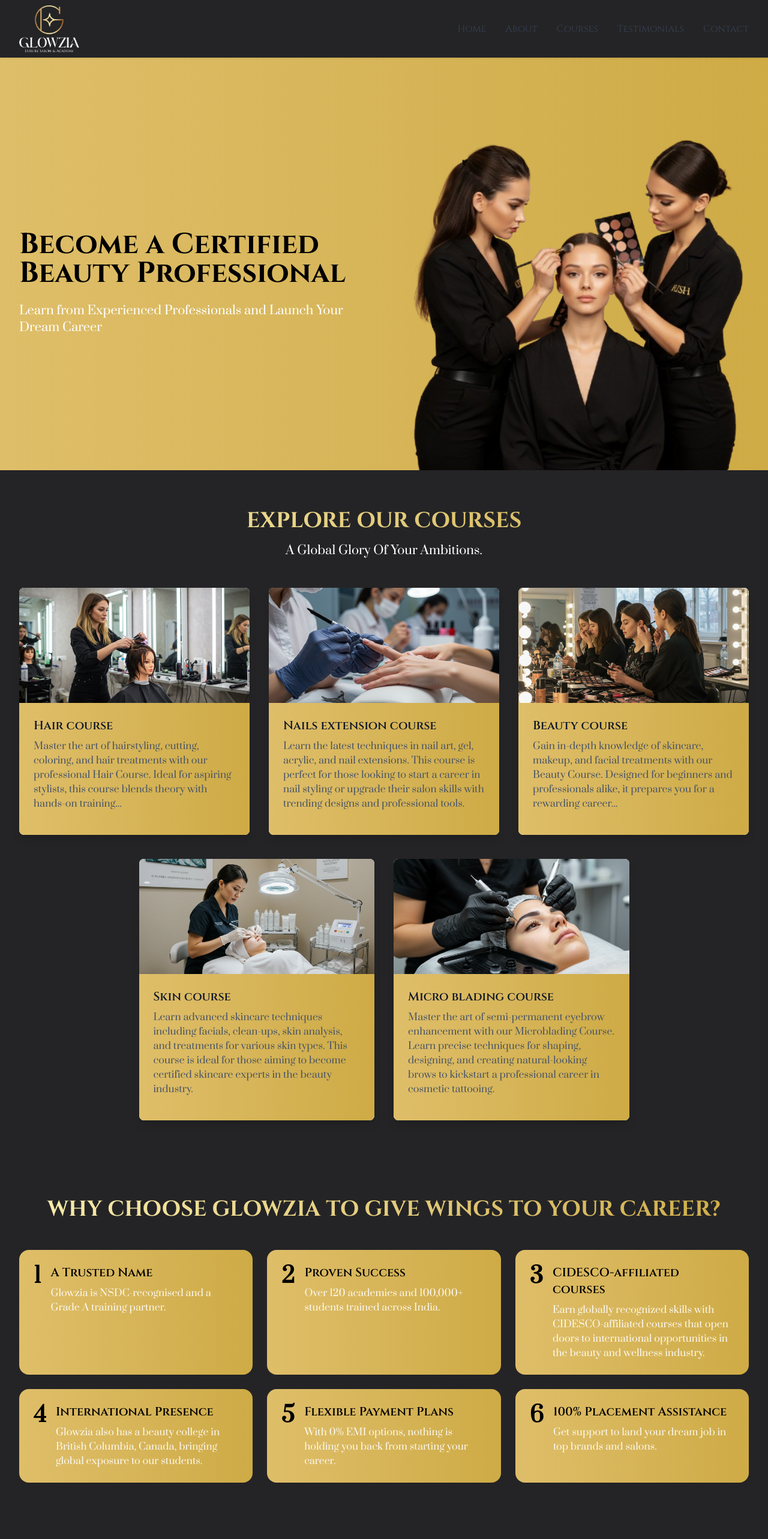
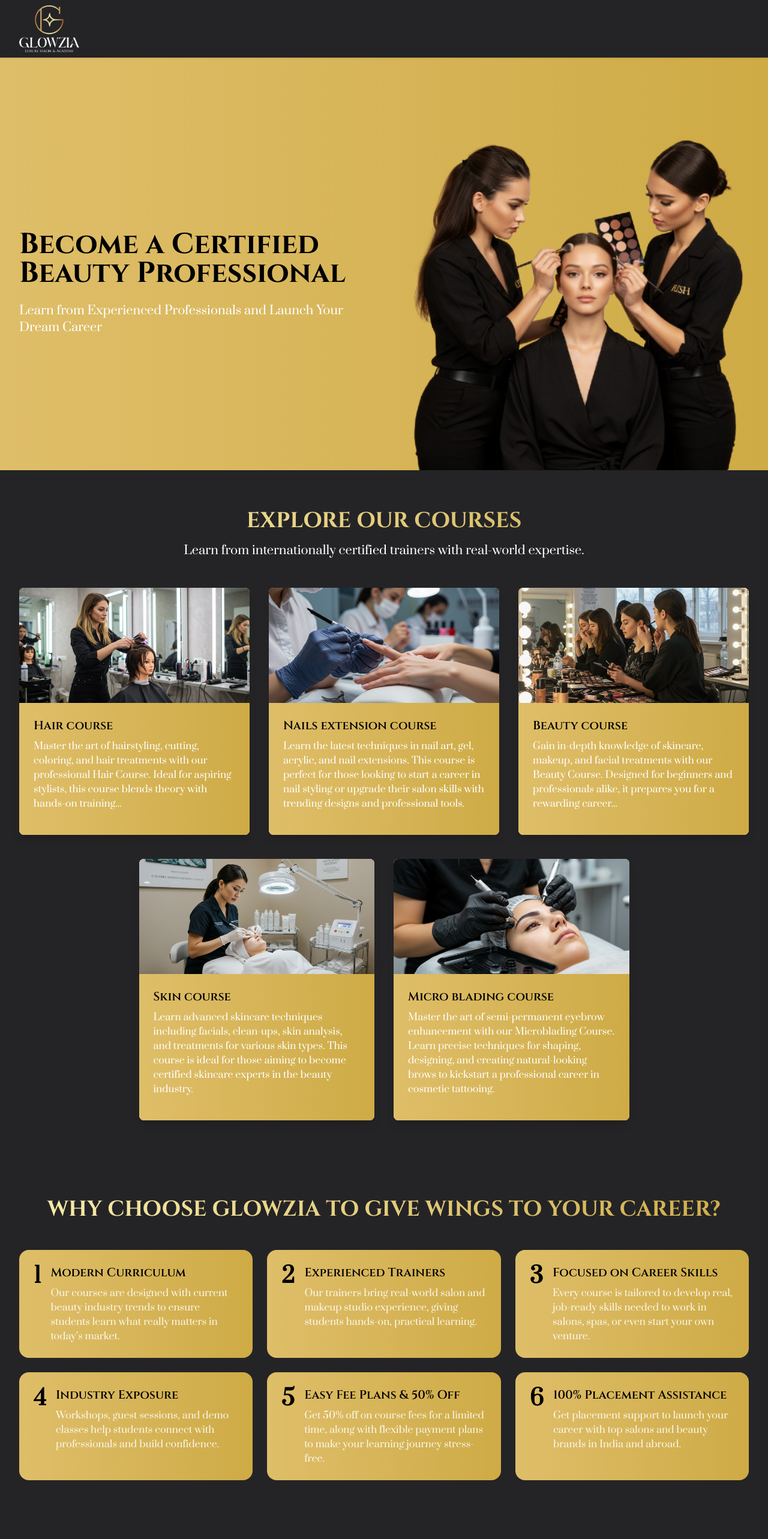
Before and after one commit to KrunalTrada321/glowzia, a Next.js app: page / in a window 1280 px wide. Shown: the top 2566 px of the page at 60% size. Built offline with nearby package versions, Linux system fonts and the light colour scheme.

Commit message:
latest commit

```diff
--- /dev/null
+++ b/src/app/components/contact.js
@@ -0,0 +1,71 @@
+import Link from "next/link";
+
+// pages/contact.js
+export default function Contact() {
+    return (
+        <div className="min-h-screen flex items-center justify-center bg-[#242426] py-20 !pt-0">
+            <div className="flex flex-col md:flex-row bg-white shadow-2xl rounded-2xl overflow-hidden max-w-7xl w-full !mx-6 ">
+                {/* Left Panel */}
+                <div className="bg-gradient-to-r from-[#F8EDAD] to-[#CEAB45] text-white p-10 md:w-1/2 flex flex-col justify-between">
+                    <div>
+                        <h2 className="text-3xl font-bold mb-6 text-black">
+                            Contact Information
+                        </h2>
+
+                        <div className="flex items-start mb-6 space-x-4">
+                            <div className="bg-black text-blue-600 p-2 rounded-full">📍</div>
+                            <div>
+                                <h4 className="font-bold text-black">OUR OFFICE</h4>
+                                <p className="text-black">Ludhiana, Pujab, India</p>
+                            </div>
+                        </div>
+
+                        <div className="flex items-start mb-6 space-x-4">
+                            <div className="bg-black text-blue-600 p-2 rounded-full">📧</div>
+                            <div>
+                                <h4 className="font-bold text-black">EMAIL US</h4>
+                                <p className="text-black">glowziaindia@gmail.com</p>
+                            </div>
+                        </div>
+
+                        <div className="flex items-start mb-6 space-x-4">
+                            <div className="bg-black text-blue-600 p-2 rounded-full">📞</div>
+                            <div>
+                                <h4 className="font-bold text-black">CALL US</h4>
+                                <p className="text-black">+91 99151-20010</p>
+                            </div>
+                        </div>
+                    </div>
+
+                    <Link href="tel:+919915120010">
+                        <button className="bg-black text-white font-semibold px-6 py-3 mt-6 rounded-full w-fit">
+                            Book Your Spot Now
+                        </button>
+                    </Link>
+                </div>
+
+                {/* Right Panel - Map */}
+                <div className="w-full md:w-1/2">
+                    {/* <iframe
+                        src="https://www.google.com/maps?q=Chandigarh&output=embed"
+                        width="100%"
+                        height="100%"
+                        style={{ minHeight: "400px" }}
+                        allowFullScreen=""
+                        loading="lazy"
+                        className="w-full h-full"
+                    ></iframe> */}
+                    <iframe
+                        src="https://www.google.com/maps/embed?pb=!1m17!1m12!1m3!1d3424.6006494880726!2d75.98845307558578!3d30.869853974518353!2m3!1f0!2f0!3f0!3m2!1i1024!2i768!4f13.1!3m2!1m1!2zMzDCsDUyJzExLjUiTiA3NcKwNTknMjcuNyJF!5e0!3m2!1sen!2sin!4v1751479761062!5m2!1sen!2sin"
+                        width="100%"
+                        height="100%"
+                        style={{ minHeight: "400px" }}
+                        allowFullScreen=""
+                        loading="lazy"
+                        className="w-full h-full"
+                    ></iframe>
+                </div>
+            </div>
+        </div>
+    );
+}
--- a/src/app/layout.js
+++ b/src/app/layout.js
@@ -33,29 +33,13 @@ export default function RootLayout({ children }) {
                   className="w-full max-w-[100px] h-full max-h-[100px]"
                 />
               </div>
-              <div className="hidden md:block">
-                <div className="ml-10 flex items-center space-x-8">
-                  <a href="#" className="text-gray-700 hover:text-pink-600 transition-colors">Home</a>
-                  <a href="#" className="text-gray-700 hover:text-pink-600 transition-colors">About</a>
-                  <a href="#" className="text-gray-700 hover:text-pink-600 transition-colors">Courses</a>
-                  <a href="#" className="text-gray-700 hover:text-pink-600 transition-colors">Testimonials</a>
-                  <a href="#" className="text-gray-700 hover:text-pink-600 transition-colors">Contact</a>
-                </div>
-              </div>
-              <div className="md:hidden">
-                <button className="text-gray-700 hover:text-pink-600">
-                  <svg className="h-6 w-6" fill="none" viewBox="0 0 24 24" stroke="currentColor">
-                    <path strokeLinecap="round" strokeLinejoin="round" strokeWidth={2} d="M4 6h16M4 12h16M4 18h16" />
-                  </svg>
-                </button>
-              </div>
             </div>
           </div>
         </nav>
         {children}
         <footer className="bg-gradient-to-r from-[#DFBE69] to-[#CEAB45] border-t">
           <div className="max-w-7xl mx-auto px-4 sm:px-6 lg:px-8 py-12">
-            <div className="grid grid-cols-1 md:grid-cols-4 gap-8">
+            <div className="grid grid-cols-1 md:grid-cols-3 gap-8">
               <div>
                 <Image
                   src="/icon/black-icon.png"
@@ -66,7 +50,7 @@ export default function RootLayout({ children }) {
                 />
                 <p className="text-white mt-2">The Rediance Beauty</p>
               </div>
-              <div>
+              {/* <div>
                 <h4 className="text-sm font-semibold text-gray-900 mb-4">Quick Links</h4>
                 <ul className="space-y-2">
                   <li><a href="#" className="text-white">About Us</a></li>
@@ -74,7 +58,7 @@ export default function RootLayout({ children }) {
                   <li><a href="#" className="text-white">Testimonials</a></li>
                   <li><a href="#" className="text-white">Contact</a></li>
                 </ul>
-              </div>
+              </div> */}
               <div>
                 <h4 className="text-sm font-semibold text-gray-900 mb-4">Contact Info</h4>
                 <ul className="space-y-2 text-white">
--- a/src/app/page.js
+++ b/src/app/page.js
@@ -7,6 +7,7 @@ import WhyChooseSection from "../components/WhyChooseSection";
 
 import { useEffect } from 'react';
 import StatsSection from "./components/StatsSection";
+import Contact from "./components/contact";
 
 export default function Home() {
   useEffect(() => {
@@ -188,6 +189,32 @@ export default function Home() {
         </div>
       </section>
 
+      <section className="!pt-0 py-20 bg-[#242426]">
+        <div className="max-w-7xl mx-auto px-4 sm:px-6 lg:px-8">
+          <h2 className="text-4xl font-bold text-center mb-12 font-style-1 bg-gradient-to-r from-[#F8EDAD] to-[#CEAB45] bg-clip-text text-transparent fade-in">
+            Certified In
+          </h2>
+
+          <div className="grid grid-cols-1 md:grid-cols-3 gap-8">
+            {[1, 2, 3].map((_, index) => (
+              <div
+                key={index}
+                className=" fade-in flex items-center justify-center"
+              >
+                <img
+                  src="/img/certificate.png"
+                  alt={`Certificate ${index + 1}`}
+                  className="w-full h-auto object-contain"
+                />
+              </div>
+            ))}
+          </div>
+        </div>
+      </section>
+
+
+      <Contact />
+
 
 
       <style jsx global>{
--- a/src/components/AchievementCard.tsx
+++ b/src/components/AchievementCard.tsx
@@ -5,27 +5,15 @@ import React from 'react';
 interface AchievementCardProps {
   icon: string;
   title: string;
-  description: string;
-  awardedBy: string;
+
 }
 
-const AchievementCard: FC<AchievementCardProps> = ({ icon, title, description, awardedBy }) => {
+const AchievementCard: FC<AchievementCardProps> = ({ icon, title }) => {
   return (
     <div className="bg-gradient-to-r from-[#DFBE69] to-[#CEAB45] p-6 rounded-lg shadow-lg hover:shadow-xl transition-all duration-300 transform hover:-translate-y-1">
       <div className="mb-4 flex justify-center">
-        <div className="w-16 h-16 bg-pink-50 rounded-full flex items-center justify-center">
-          <Image
-            src={icon}
-            alt="Icon"
-            width={32}
-            height={32}
-            className="text-pink-600"
-          />
-        </div>
       </div>
       <h3 className="text-lg font-semibold text-gray-900 mb-2 text-center font-style-1">{title}</h3>
-      <p className="text-sm text-white mb-3 text-center font-style-2">{description}</p>
-      <p className="text-xs text-white text-center font-style-2">Awarded by {awardedBy}</p>
     </div>
   );
 };
--- a/src/components/AchievementsSection.tsx
+++ b/src/components/AchievementsSection.tsx
@@ -4,49 +4,31 @@ import React from 'react';
 
 const achievements = [
   {
-    icon: '/icons/medal.svg',
     title: "World's Greatest Brands & Leaders in Skill Training",
     description: 'Asia & GCC',
     awardedBy: 'PwC'
   },
   {
-    icon: '/icons/growth.svg',
     title: 'Fastest Growing Academy of the Decade',
     description: '',
     awardedBy: 'The Beauty Polis'
   },
   {
-    icon: '/icons/star.svg',
-    title: 'Rising Star of Asia',
-    description: '',
-    awardedBy: 'The Indo ASEAN Global Investment Summit'
-  },
-  {
-    icon: '/icons/education.svg',
     title: 'Best Education Institute',
     description: '',
     awardedBy: 'Rising Star of Asia'
   },
   {
-    icon: '/icons/award.svg',
     title: 'Best Award of Education Excellence',
     description: 'Skill Development Institution',
     awardedBy: ''
   },
   {
-    icon: '/icons/beauty.svg',
     title: 'Best Hair and Beauty Institute',
     description: '',
     awardedBy: 'By International Quality Award'
   },
   {
-    icon: '/icons/institute.svg',
-    title: 'Best Beauty Institute',
-    description: '',
-    awardedBy: 'Awarded by Global Quality Award'
-  },
-  {
-    icon: '/icons/training.svg',
     title: 'Best Beauty Training Institute Award',
     description: '',
     awardedBy: 'Awarded in Malaysia'
@@ -64,15 +46,13 @@ const AchievementsSection: FC = () => {
             and accreditations we have received showcase our relentless pursuit of excellence & foreign certified teachers.
           </p>
         </div>
-        <div className="grid grid-cols-1 md:grid-cols-2 lg:grid-cols-4 gap-6">
+        <div className="grid grid-cols-1 md:grid-cols-2 lg:grid-cols-3 gap-6">
           {achievements.map((achievement, index) => (
             <AchievementCard
               key={index}
-              icon={achievement.icon}
-              title={achievement.title}
-              description={achievement.description}
-              awardedBy={achievement.awardedBy}
-            />
+              // icon={achievement.icon}
+              title={achievement.title} icon={''}
+              />
           ))}
         </div>
       </div>
--- a/src/components/CourseCard.tsx
+++ b/src/components/CourseCard.tsx
@@ -21,8 +21,8 @@ const CourseCard: FC<CourseCardProps> = ({ title, description, imageUrl, imageAl
         />
       </div>
       <div className="p-6 bg-gradient-to-r from-[#DFBE69] to-[#CEAB45]">
-        <h3 className="text-xl font-semibold text-gray-900 mb-2 font-style-1">{title}</h3>
-        <p className="text-gray-600 mb-4 font-style-2">{description}</p>
+        <h3 className="text-xl font-semibold text-black mb-2 font-style-1">{title}</h3>
+        <p className="text-white mb-4 font-style-2">{description}</p>
       </div>
     </div>
   );
--- a/src/components/CourseSection.tsx
+++ b/src/components/CourseSection.tsx
@@ -57,7 +57,7 @@ const CourseSection: FC = () => {
           <h2 className="text-4xl font-bold mb-4 font-style-1 bg-gradient-to-r from-[#F8EDAD] to-[#CEAB45] bg-clip-text text-transparent">
             EXPLORE OUR COURSES
           </h2>
-          <p className="text-xl text-white font-style-2">A Global Glory Of Your Ambitions.</p>
+          <p className="text-xl text-white font-style-2">Learn from internationally certified trainers with real-world expertise.</p>
         </div>
 
         <div className="relative">
--- a/src/components/WhyChooseSection.tsx
+++ b/src/components/WhyChooseSection.tsx
@@ -10,33 +10,33 @@ interface AdvantagePoint {
 const advantages: AdvantagePoint[] = [
   {
     number: 1,
-    title: 'A Trusted Name',
-    description: 'Glowzia is NSDC-recognised and a Grade A training partner.'
+    title: 'Modern Curriculum',
+    description: 'Our courses are designed with current beauty industry trends to ensure students learn what really matters in today’s market.'
   },
   {
     number: 2,
-    title: 'Proven Success',
-    description: 'Over 120 academies and 100,000+ students trained across India.'
+    title: 'Experienced Trainers',
+    description: 'Our trainers bring real-world salon and makeup studio experience, giving students hands-on, practical learning.'
   },
   {
     number: 3,
-    title: 'CIDESCO-affiliated courses',
-    description: 'Earn globally recognized skills with CIDESCO-affiliated courses that open doors to international opportunities in the beauty and wellness industry.'
+    title: 'Focused on Career Skills',
+    description: 'Every course is tailored to develop real, job-ready skills needed to work in salons, spas, or even start your own venture.'
   },
   {
     number: 4,
-    title: 'International Presence',
-    description: 'Glowzia also has a beauty college in British Columbia, Canada, bringing global exposure to our students.'
+    title: 'Industry Exposure',
+    description: 'Workshops, guest sessions, and demo classes help students connect with professionals and build confidence.'
   },
   {
     number: 5,
-    title: 'Flexible Payment Plans',
-    description: 'With 0% EMI options, nothing is holding you back from starting your career.'
+    title: 'Easy Fee Plans & 50% Off',
+    description: 'Get 50% off on course fees for a limited time, along with flexible payment plans to make your learning journey stress-free.'
   },
   {
     number: 6,
     title: '100% Placement Assistance',
-    description: 'Get support to land your dream job in top brands and salons.'
+    description: 'Get placement support to launch your career with top salons and beauty brands in India and abroad.'
   }
 ];
 
```
Also changed, not shown: public/img/certificate.png (added).
